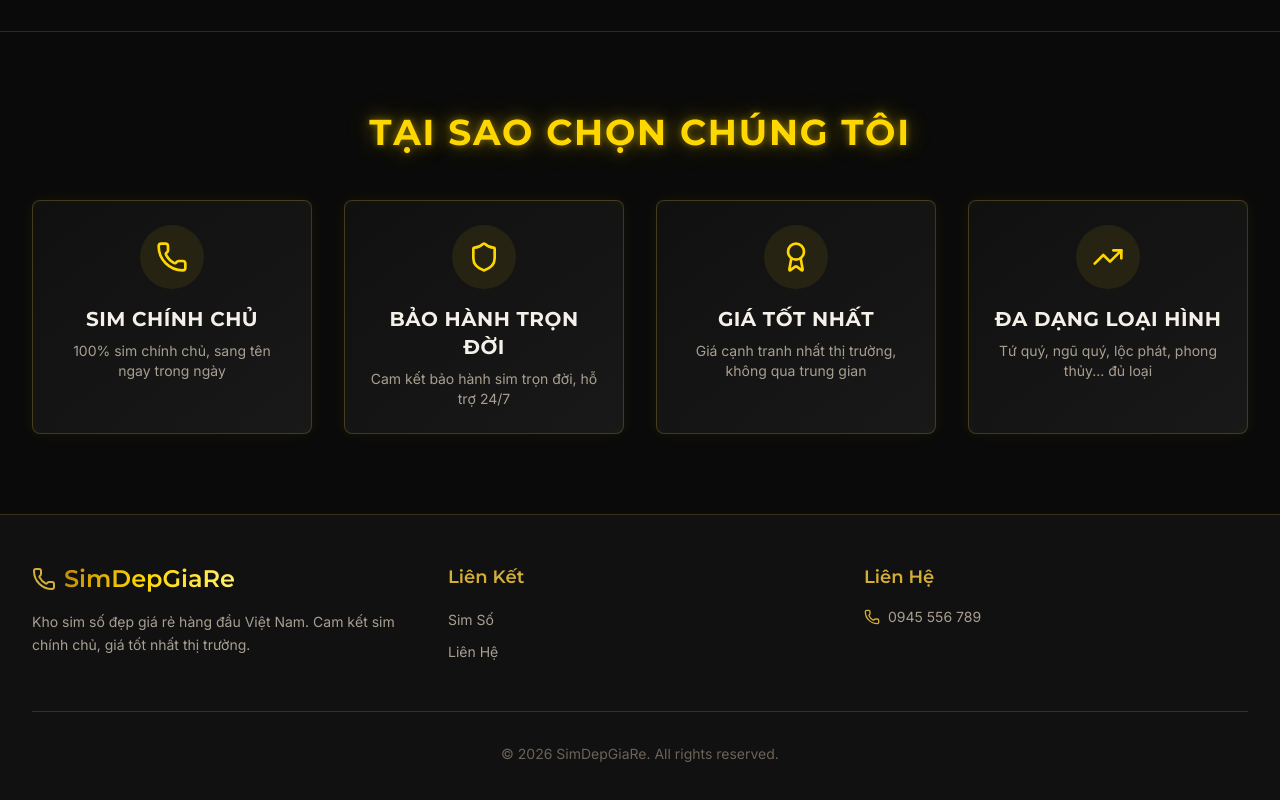
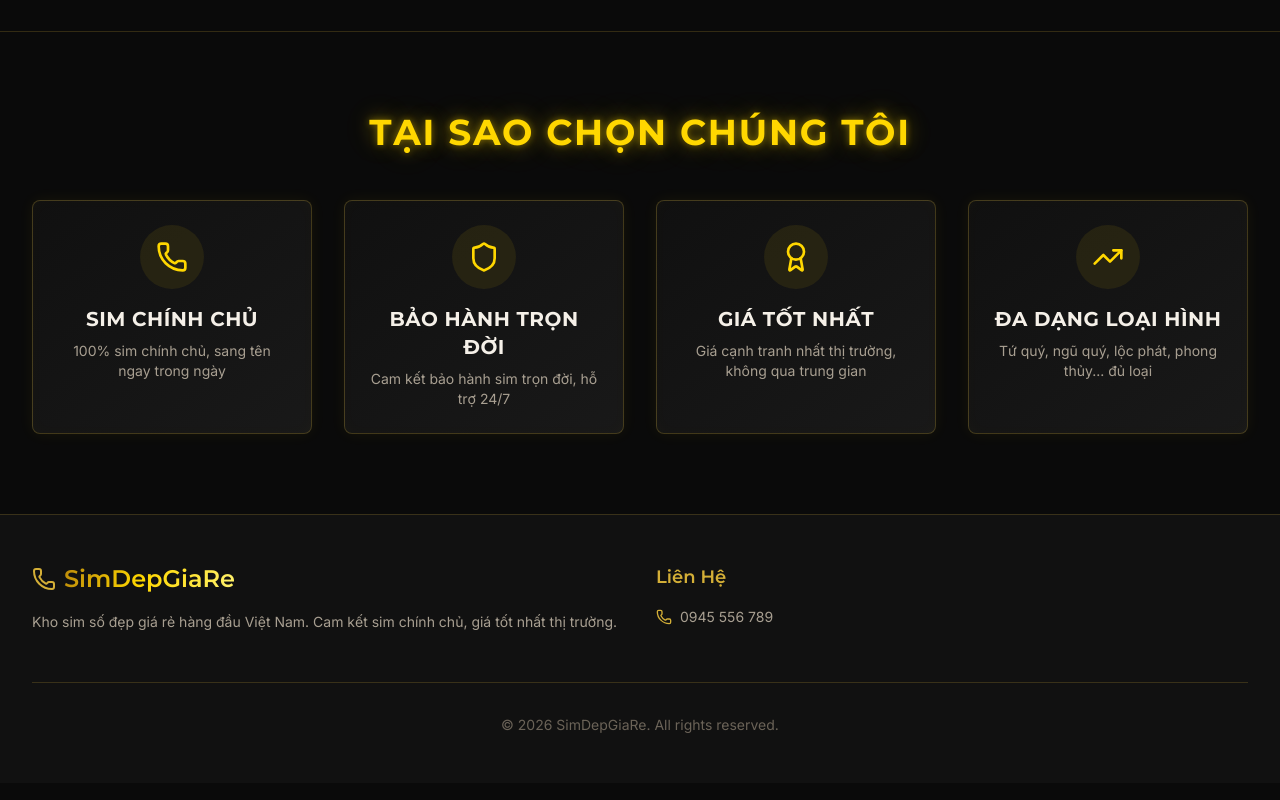
Before and after one commit to mymnguyenthe/simdepgiare, a Next.js app: page / in a window 1280 px wide. Shown: the part 1303-2103 px from the top of the page. Built offline with nearby package versions, Linux system fonts and the light colour scheme; no server answers; the database is empty.

Commit message:
fix: remove 'Liên Kết' section from footer
- Remove Links column with Sim Số and Liên Hệ links
- Update grid from 3 columns to 2 columns
- Keep Brand and Contact sections

```diff
--- a/components/layout/footer.tsx
+++ b/components/layout/footer.tsx
@@ -5,7 +5,7 @@
   return (
     <footer className="border-t border-gold-border bg-surface">
       <div className="mx-auto max-w-[1280px] px-4 sm:px-6 lg:px-8 py-12">
-        <div className="grid grid-cols-1 md:grid-cols-3 gap-8">
+        <div className="grid grid-cols-1 md:grid-cols-2 gap-8">
           {/* Brand */}
           <div>
             <div className="flex items-center gap-2 mb-4">
@@ -17,25 +17,6 @@
             <p className="text-text-secondary text-sm leading-relaxed">
               Kho sim số đẹp giá rẻ hàng đầu Việt Nam. Cam kết sim chính chủ, giá tốt nhất thị trường.
             </p>
-          </div>
-
-          {/* Links */}
-          <div>
-            <h3 className="font-montserrat text-lg font-semibold text-gold-primary mb-4">
-              Liên Kết
-            </h3>
-            <ul className="space-y-2">
-              <li>
-                <Link href="/sims" className="text-text-secondary text-sm hover:text-gold-primary transition-colors">
-                  Sim Số
-                </Link>
-              </li>
-              <li>
-                <Link href="/contact" className="text-text-secondary text-sm hover:text-gold-primary transition-colors">
-                  Liên Hệ
-                </Link>
-              </li>
-            </ul>
           </div>
 
           {/* Contact */}
```
